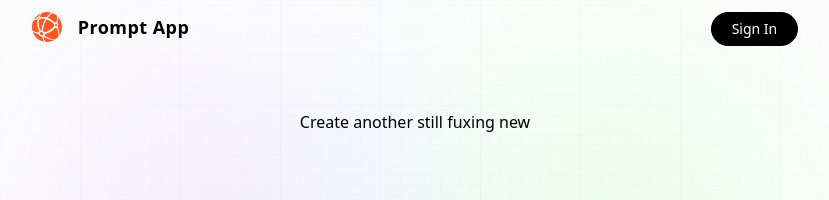
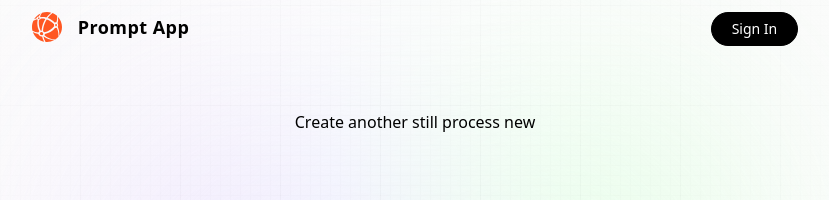
Before and after one commit to Em-myy/prompt-app, a Next.js app: page /create-prompt in a window 1280 px wide. Shown: the top 200 px of the page, without its empty margins (225-1054 px from the left). Built offline with nearby package versions, Linux system fonts and the light colour scheme; no server answers.

Commit message:
Update page.tsx

```diff
--- a/app/(main)/create-prompt/page.tsx
+++ b/app/(main)/create-prompt/page.tsx
@@ -1,5 +1,5 @@
 const CreatePrompt = () => {
-  return <div>Create another still fuxing new</div>;
+  return <div>Create another still process new</div>;
 };
 
 export default CreatePrompt;
```
